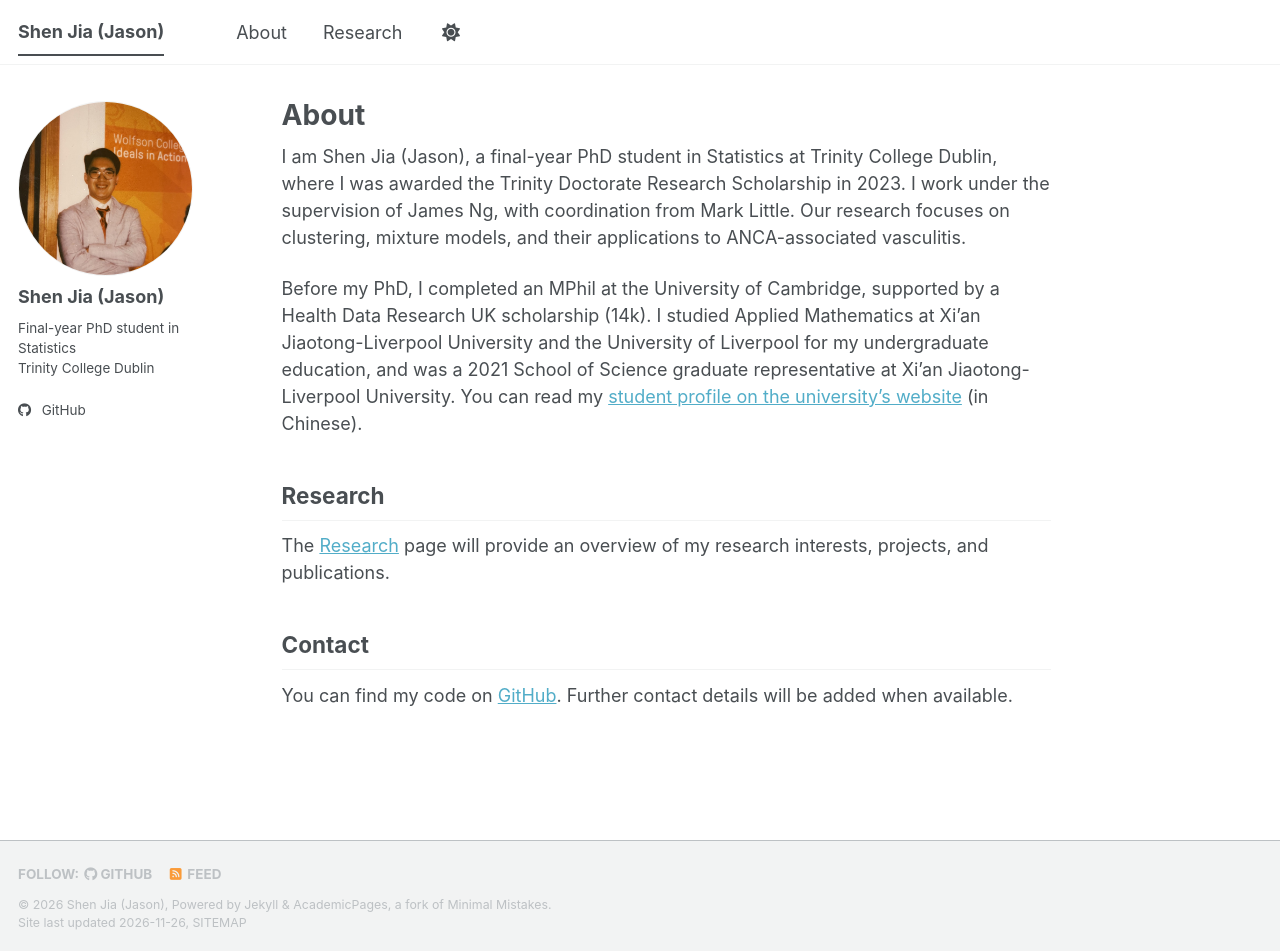
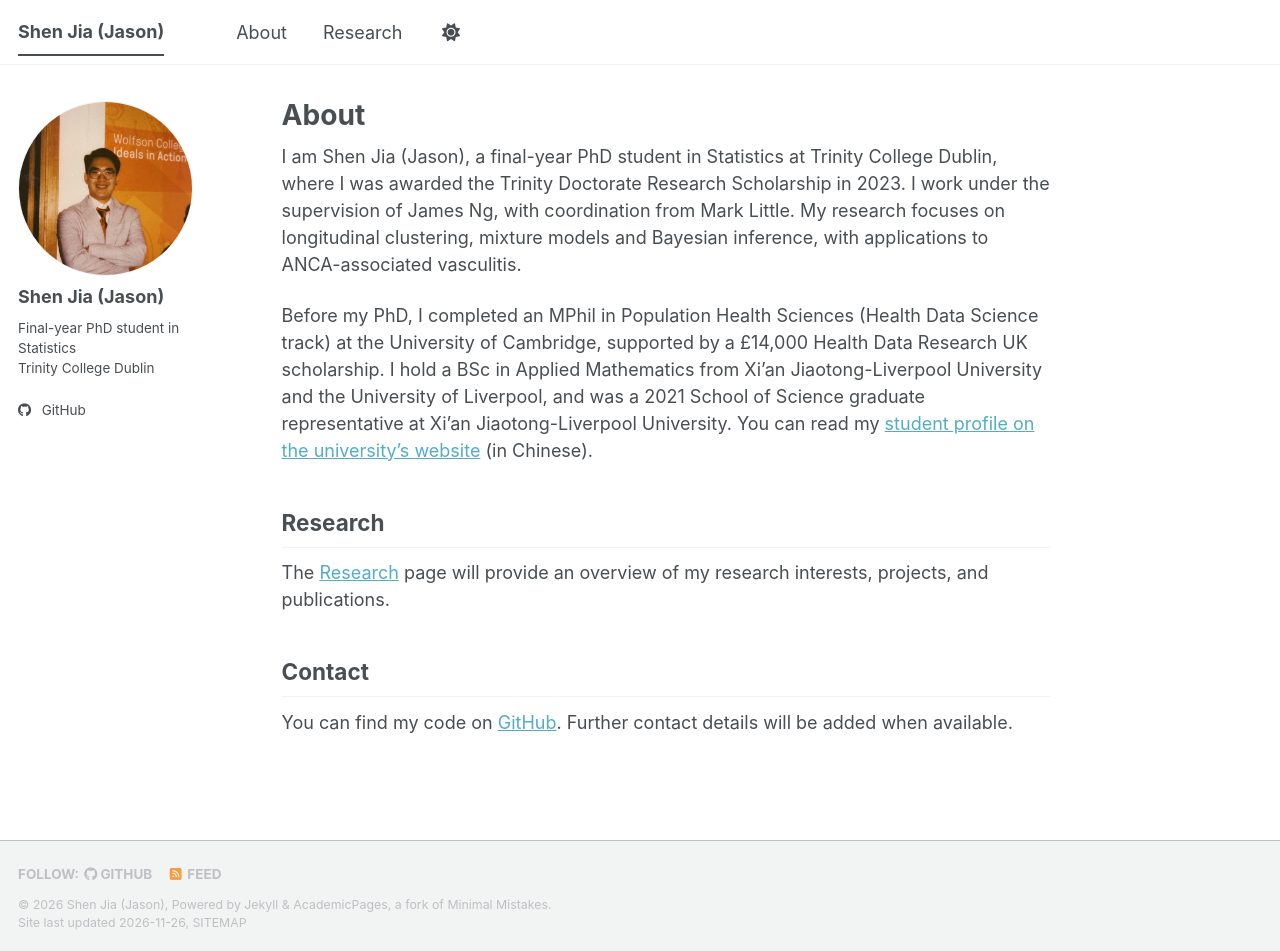
Before and after one commit to sj-631/sj-631.github.io, a Jekyll site: the page built from _pages/about.md, in a window 1280 px wide and 951 px high. Built offline with Jekyll 4.4.1, drawn with Linux system fonts in a browser that asks for light colours; a script bundle is joined from its source files by our own code; a style sheet for code colours, icons or effects is not loaded.

Commit message:
Refine academic biography using CV

```diff
--- a/_pages/about.md
+++ b/_pages/about.md
@@ -4,9 +4,9 @@ title: "About"
 author_profile: true
 ---
 
-I am Shen Jia (Jason), a final-year PhD student in Statistics at Trinity College Dublin, where I was awarded the Trinity Doctorate Research Scholarship in 2023. I work under the supervision of James Ng, with coordination from Mark Little. Our research focuses on clustering, mixture models, and their applications to ANCA-associated vasculitis.
+I am Shen Jia (Jason), a final-year PhD student in Statistics at Trinity College Dublin, where I was awarded the Trinity Doctorate Research Scholarship in 2023. I work under the supervision of James Ng, with coordination from Mark Little. My research focuses on longitudinal clustering, mixture models and Bayesian inference, with applications to ANCA-associated vasculitis.
 
-Before my PhD, I completed an MPhil at the University of Cambridge, supported by a Health Data Research UK scholarship (14k). I studied Applied Mathematics at Xi'an Jiaotong-Liverpool University and the University of Liverpool for my undergraduate education, and was a 2021 School of Science graduate representative at Xi'an Jiaotong-Liverpool University. You can read my [student profile on the university's website](https://www.xjtlu.edu.cn/zh/news/2021/06/xuezigushijiashen) (in Chinese).
+Before my PhD, I completed an MPhil in Population Health Sciences (Health Data Science track) at the University of Cambridge, supported by a £14,000 Health Data Research UK scholarship. I hold a BSc in Applied Mathematics from Xi'an Jiaotong-Liverpool University and the University of Liverpool, and was a 2021 School of Science graduate representative at Xi'an Jiaotong-Liverpool University. You can read my [student profile on the university's website](https://www.xjtlu.edu.cn/zh/news/2021/06/xuezigushijiashen) (in Chinese).
 
 ## Research
 
```
